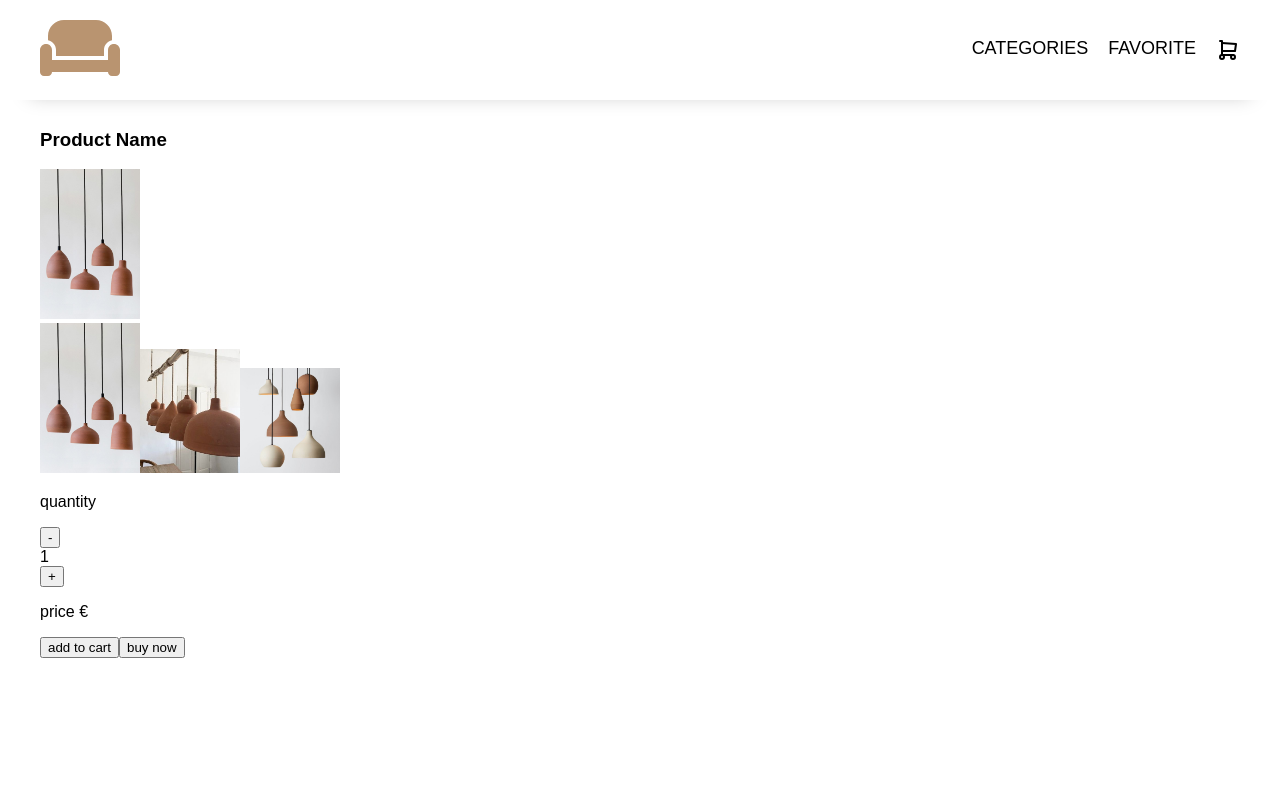
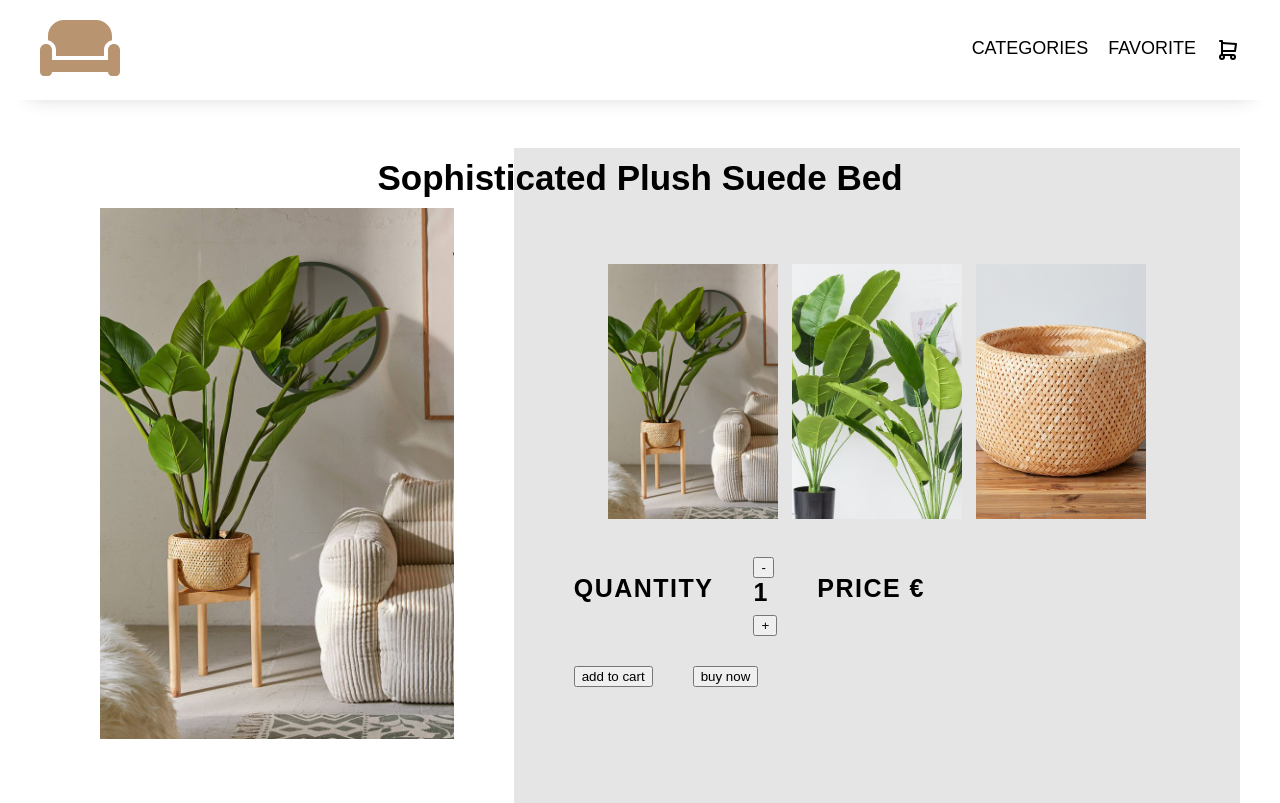
Before and after one commit to mhserrano/e-commerce, a React (Vite) app: page /categories/product in a window 1280 px wide. Built offline with nearby package versions, Linux system fonts and the light colour scheme; a web font is replaced by a local one.

Commit message:
Started the styling of the product page

```diff
--- /dev/null
+++ b/src/components/ProductPage.css
@@ -0,0 +1,65 @@
+.product-page-container {
+  margin-top: 40px;
+}
+
+.product-page-container img {
+  max-width: 100%;
+  height: auto;
+  object-fit: cover;
+}
+
+.product-title {
+  z-index: 1;
+  margin: 8px 0 -50px;
+  text-align: center;
+  font-size: 35px;
+  font-weight: 800;
+}
+
+.product-display,
+.details-side {
+  display: flex;
+  flex-direction: column;
+}
+
+.product-info,
+.small-imgs,
+.quantity-row,
+.shop-btns {
+  display: flex;
+  flex-direction: row;
+}
+
+/* left-side */
+
+.img-side {
+  padding: 60px;
+}
+
+/* right-side */
+
+.details-side {
+  background-color: #e5e5e5;
+  gap: 30px;
+  width: 100%;
+  padding: 60px;
+  justify-content: center;
+}
+.small-imgs {
+  gap: 14px;
+  justify-content: center;
+}
+.small-imgs img:hover {
+  box-shadow: 0 0 13px 0 rgba(0, 0, 0, 0.18);
+  outline: 2px solid rgba(0, 0, 0, 0.3);
+  cursor: pointer;
+}
+
+.quantity-row,
+.shop-btns {
+  gap: 40px;
+  font-size: 25px;
+  text-transform: uppercase;
+  font-weight: 600;
+  letter-spacing: 1.5px;
+}
--- a/src/pages/ProductPage.jsx
+++ b/src/pages/ProductPage.jsx
@@ -1,19 +1,22 @@
+import "../components/ProductPage.css";
+
 import { items } from "../components/AllData";
 
 function ProductPage() {
   return (
+    <div className="container">
       <div className="product-page-container">
-      <div className="container">
-        <div className="product-grid">
-          <h3>Product Name</h3>
+        <div className="product-display">
+          <h3 className="product-title">Sophisticated Plush Suede Bed</h3>
+          <div className="product-info">
             <div className="img-side">
-            <img src={items[11].img} alt="product" width={100} />
+              <img src={items[16].img} alt="product" width={700} />
             </div>
             <div className="details-side">
               <div className="small-imgs">
-              <img src={items[11].img} width={100} />
-              <img src={items[11].otherImgs[0]} width={100} />
-              <img src={items[11].otherImgs[1]} width={100} />
+                <img src={items[16].img} width={170} />
+                <img src={items[16].otherImgs[0]} width={170} />
+                <img src={items[16].otherImgs[1]} width={170} />
               </div>
               <div className="quantity">
                 <div className="quantity-row">
@@ -24,6 +27,7 @@ function ProductPage() {
                     <button>+</button>
                   </div>
                   <p className="product-price">price €</p>
+                </div>
               </div>
               <div className="shop-btns">
                 <button className="add-btn">add to cart</button>
```
Lines whose indentation alone changed are shown as unchanged.
